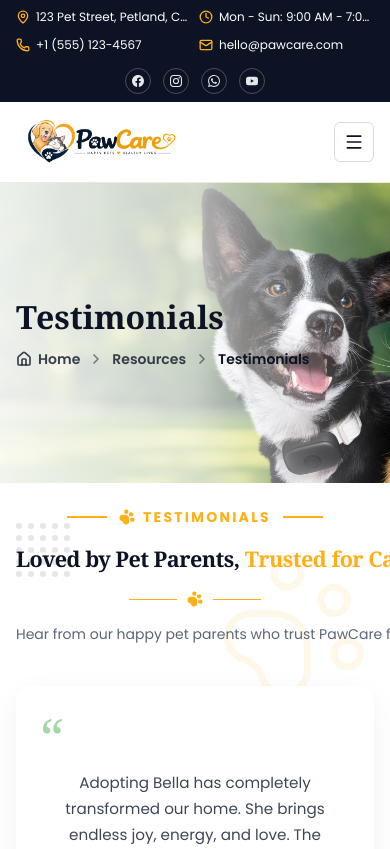
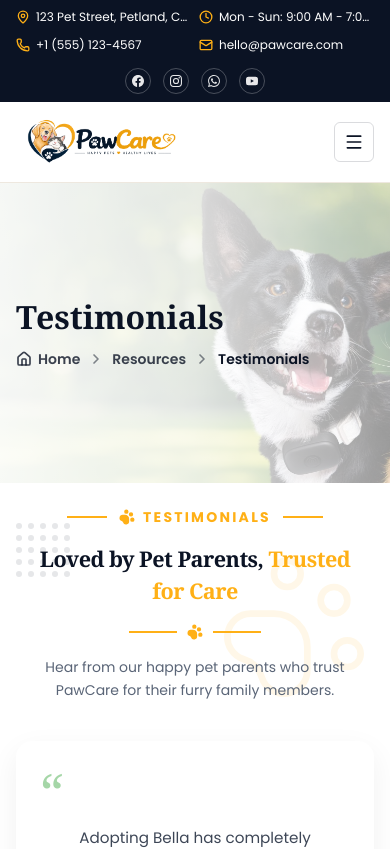
Before and after one commit to DipakSingh0111/pawcare, a Next.js app: page /testimonials in a window 390 px wide. Shown: the top 849 px of the page. Built offline with nearby package versions, Linux system fonts and the light colour scheme.

Commit message:
update responsive

```diff
--- a/app/components/TeamDetailSection.tsx
+++ b/app/components/TeamDetailSection.tsx
@@ -93,17 +93,17 @@ export default function TeamDetailSection({ member, data, className }: { member:
             </p>
 
             {/* Stats Banner */}
-            <div className="flex flex-col sm:flex-row divide-y sm:divide-y-0 sm:divide-x divide-gray-200 bg-[#FAFBFC] border border-gray-100 rounded-2xl p-2 w-fit shadow-sm">
+            <div className="flex flex-col sm:flex-row divide-y sm:divide-y-0 sm:divide-x divide-gray-200 bg-[#FAFBFC] border border-gray-100 rounded-2xl p-2 w-full sm:w-fit shadow-sm">
               {member.stats.map((stat: any, idx: number) => (
-                <div key={idx} className="flex items-center gap-4 px-6 py-4">
+                <div key={idx} className="flex items-center justify-center sm:justify-start gap-4 px-6 py-4">
                   <div className="flex-shrink-0">
                     <StatIcon type={stat.icon} />
                   </div>
                   <div className="flex flex-col">
-                    <span className="text-[11px] text-gray-500 uppercase tracking-wider font-semibold mb-0.5">
+                    <span className="text-xs sm:text-[11px] text-gray-500 uppercase tracking-wider font-semibold mb-0.5 text-center sm:text-left">
                       {stat.title}
                     </span>
-                    <span className="text-[14px] font-bold text-[#0b1324]">
+                    <span className="text-base sm:text-[14px] font-bold text-[#0b1324] text-center sm:text-left">
                       {stat.value}
                     </span>
                   </div>
--- a/app/components/TestimonialsSection.tsx
+++ b/app/components/TestimonialsSection.tsx
@@ -27,7 +27,7 @@ export default function TestimonialsSection({ data, className }: SectionProps<Te
       />
 
       <div className="site-container relative z-10">
-        <div className="mx-auto mb-10 max-w-4xl text-center sm:mb-12">
+        <div className="mx-auto mb-10 max-w-4xl px-4 text-center sm:mb-12 sm:px-0">
           <div className="mb-4 flex items-center justify-center">
             <span className="h-[1.5px] w-10 shrink-0 bg-[#ffb016] sm:w-12" aria-hidden />
             <div className="mx-3 flex items-center gap-2">
@@ -43,7 +43,7 @@ export default function TestimonialsSection({ data, className }: SectionProps<Te
             <span className="h-[1.5px] w-10 shrink-0 bg-[#ffb016] sm:w-12" aria-hidden />
           </div>
 
-          <h2 className="whitespace-nowrap font-serif text-[1.35rem] font-extrabold tracking-tight text-[#0b1324] sm:text-3xl md:text-4xl lg:text-[2.5rem]">
+          <h2 className="font-serif text-[1.35rem] font-extrabold tracking-tight text-[#0b1324] sm:text-3xl md:text-4xl lg:text-[2.5rem]">
             {testimonials.title.trim()}{" "}
             <span className="text-[#ffb016]">{testimonials.titleHighlight}</span>
           </h2>
@@ -58,7 +58,7 @@ export default function TestimonialsSection({ data, className }: SectionProps<Te
             <span className="h-[1.5px] w-12 shrink-0 bg-[#ffb016] sm:w-14" aria-hidden />
           </div>
 
-          <p className="mx-auto mt-4 whitespace-nowrap text-sm leading-relaxed text-[#5a6577] sm:text-base">
+          <p className="mx-auto mt-4 text-sm leading-relaxed text-[#5a6577] sm:text-base">
             {testimonials.description}
           </p>
         </div>
--- a/app/components/common/PageBanner.tsx
+++ b/app/components/common/PageBanner.tsx
@@ -29,11 +29,11 @@ export default function PageBanner({ title, breadcrumbs, bgImage = "/images/page
         />
         {/* Overlay for text readability on all screen sizes */}
         {!hasGradient && (
-          <div className="absolute inset-0 bg-gradient-to-r from-white/90 via-white/70 to-transparent w-full md:w-[60%] lg:w-[50%]"></div>
+          <div className="absolute inset-0 bg-gradient-to-r from-white/95 via-white/85 to-white/60 md:to-transparent w-full md:w-[60%] lg:w-[50%]"></div>
         )}
 
         {hasGradient && (
-          <div className="absolute inset-0 bg-gradient-to-r from-[#e69300] via-[#ffb016]/90 to-transparent w-full md:w-[65%]"></div>
+          <div className="absolute inset-0 bg-gradient-to-r from-[#e69300] via-[#ffb016]/90 to-[#ffb016]/60 md:to-transparent w-full md:w-[65%]"></div>
         )}
       </div>
 
```
